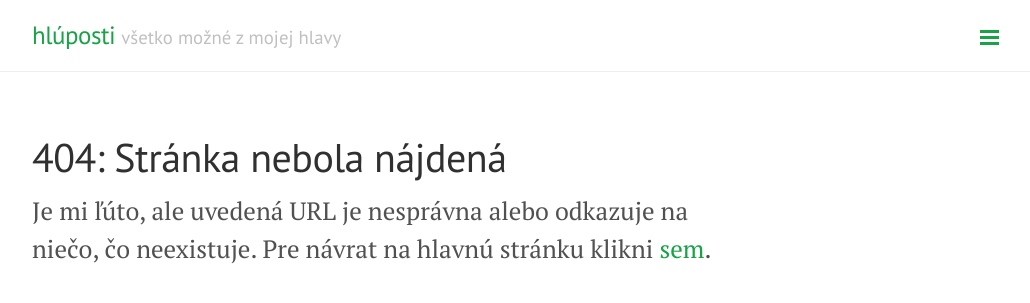
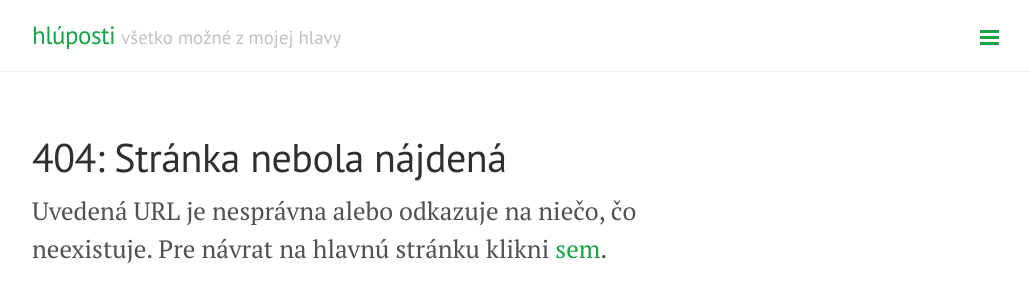
Before and after one commit to hluposti/hluposti.github.io, a Jekyll site: the page built from 404.html, in a window 1280 px wide. Shown: the top 303 px of the page, without its empty margins (248-1278 px from the left). Built offline with Jekyll 4.4.1, drawn with Linux system fonts in a browser that asks for light colours; Markdown is read by kramdown in place of the engine named in the settings.

Commit message:
Update 404.html

```diff
--- a/404.html
+++ b/404.html
@@ -5,5 +5,5 @@ title: "404: Stránka nebola nájdená"
 
 <div class="page">
   <h1 class="page-title">404: Stránka nebola nájdená</h1>
-  <p class="lead">Je mi ľúto, ale uvedená URL je nesprávna alebo odkazuje na niečo, čo neexistuje. Pre návrat na hlavnú stránku klikni <a href="/">sem</a>.</p>
+  <p class="lead">Uvedená URL je nesprávna alebo odkazuje na niečo, čo neexistuje. Pre návrat na hlavnú stránku klikni <a href="/">sem</a>.</p>
 </div>
```
